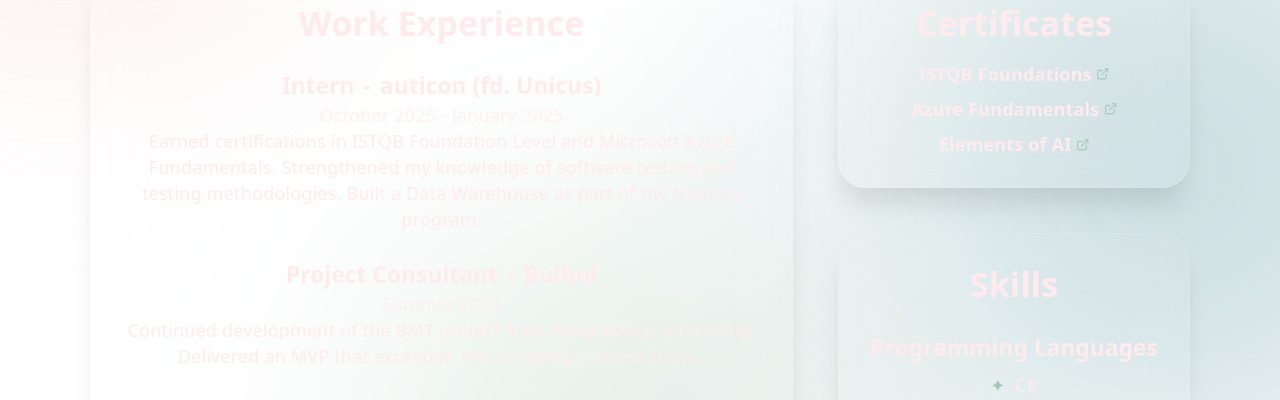
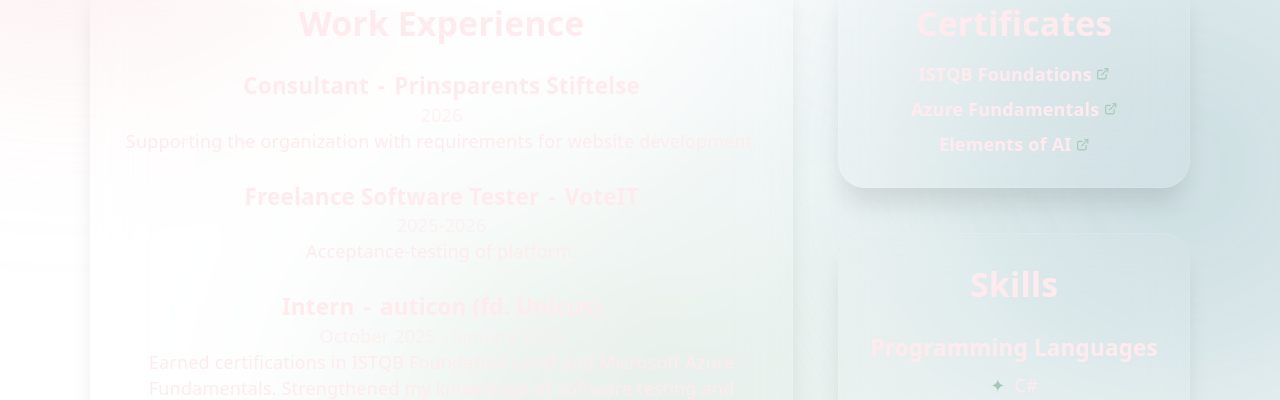
Before and after one commit to AscellaGG/portfolio, a React (Vite) app: page / in a window 1280 px wide. Shown: the part 293-693 px from the top of the page. Built offline with nearby package versions, Linux system fonts and the light colour scheme.

Commit message:
Add new experience entries and correct period for internship role

```diff
--- a/src/data/experience.ts
+++ b/src/data/experience.ts
@@ -9,10 +9,25 @@
 
 export const experiences: Experience[] = [
   {
+    company: "Prinsparents Stiftelse",
+    url: "https://www.prinsparetsstiftelse.se/",
+    role: "Consultant",
+    period: "2026",
+    description:
+      "Supporting the organization with requirements for website development.",
+  },
+  {
+    company: "VoteIT",
+    url: "https://voteit.se",
+    role: "Freelance Software Tester",
+    period: "2025-2026",
+    description: "Acceptance-testing of platform.",
+  },
+  {
     company: "auticon (fd. Unicus)",
     url: "https://auticon.com/se/",
     role: "Intern",
-    period: "October 2025 - January 2025",
+    period: "October 2025 - January 2026",
     description:
       "Earned certifications in ISTQB Foundation Level and Microsoft Azure Fundamentals. Strengthened my knowledge of software testing and testing methodologies. Built a Data Warehouse as part of the training program.",
     technologies: ["Software Testing, Azure, Data Warehouse"],
```
